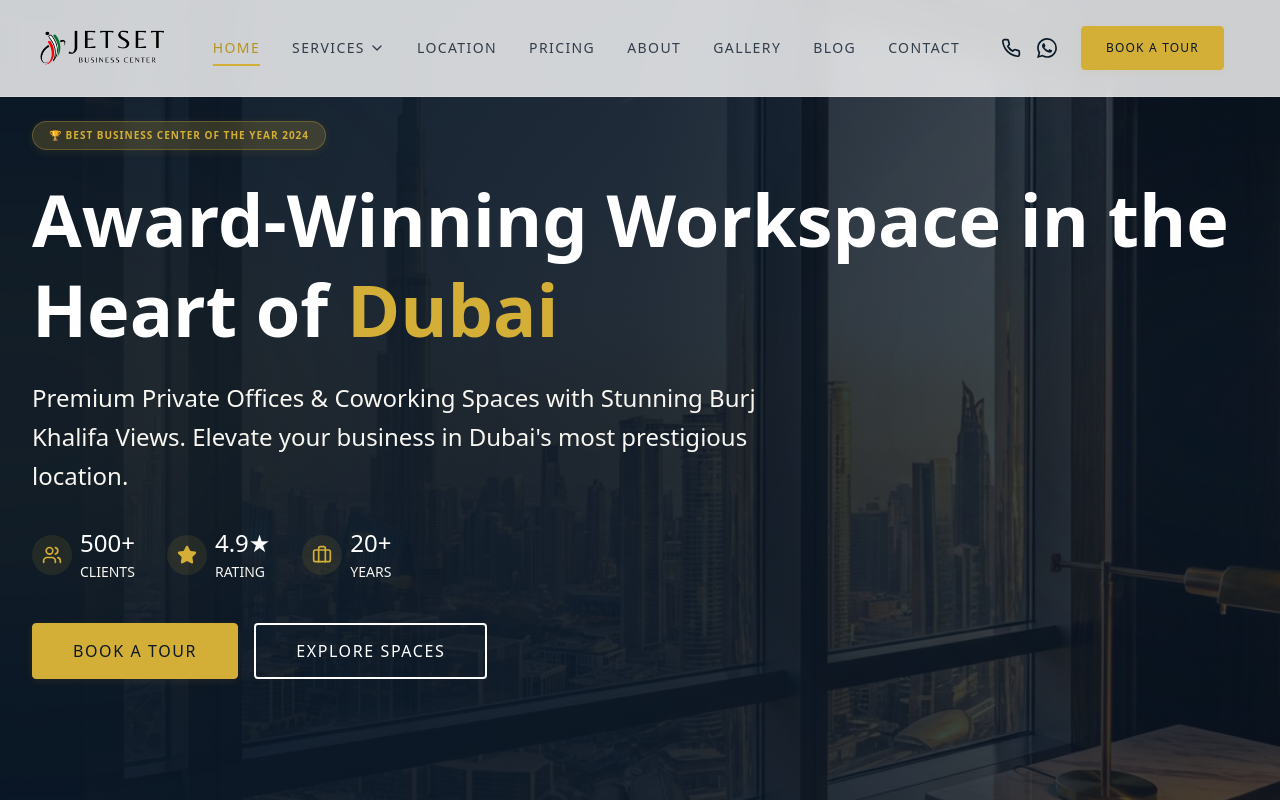
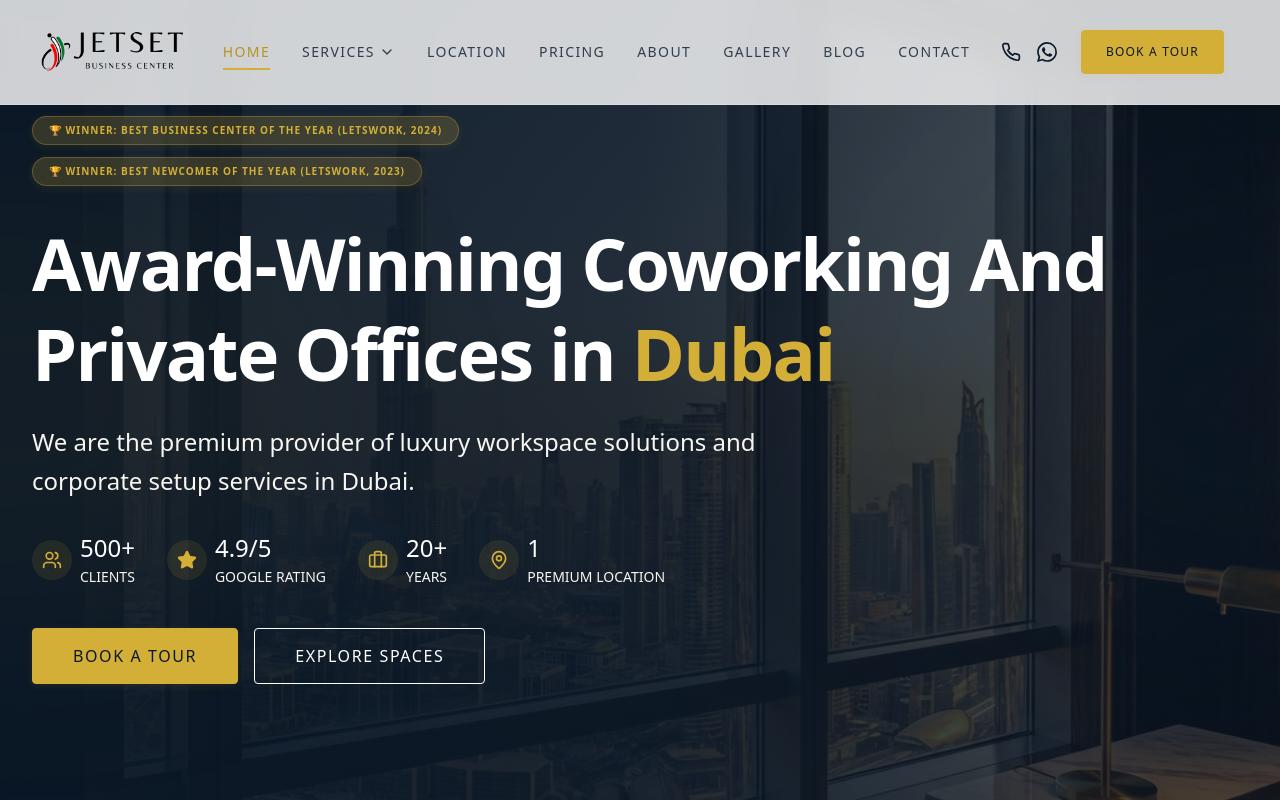
Before and after one commit to mshayan1121/jetsetbc_website, a Next.js app: page / in a window 1280 px wide. Shown: the top 800 px of the page. Built offline with nearby package versions, Linux system fonts and the light colour scheme; a web font is replaced by a local one.

Commit message:
Update site components, styles and pages

```diff
--- a/app/globals.css
+++ b/app/globals.css
@@ -93,6 +93,31 @@
     --ring: 222.2 84% 4.9%;
   }
 
+  /* Custom Scrollbar */
+  ::-webkit-scrollbar {
+    width: 8px;
+    height: 8px;
+  }
+
+  ::-webkit-scrollbar-track {
+    background: #F8F6F0; /* cream-50 */
+  }
+
+  ::-webkit-scrollbar-thumb {
+    background: #D4AF37; /* gold-500 */
+    border-radius: 4px;
+  }
+
+  ::-webkit-scrollbar-thumb:hover {
+    background: #B8941F; /* gold-600 */
+  }
+
+  /* Selection Color */
+  ::selection {
+    background-color: rgba(212, 175, 55, 0.2); /* gold-500 with opacity */
+    color: #0A1828; /* navy-900 */
+  }
+
   /* Prevent horizontal scroll on mobile */
   html,
   body {
@@ -126,7 +151,11 @@
   h4,
   h5,
   h6 {
-    @apply font-display font-semibold;
+    @apply font-display font-semibold leading-tight tracking-tight;
+  }
+
+  p {
+    @apply leading-relaxed;
   }
 }
 
--- a/app/services/page.tsx
+++ b/app/services/page.tsx
@@ -443,7 +443,7 @@
                             </div>
 
                             <div className="mt-10">
-                                <Button variant="outline" size="lg" className="border-white text-white hover:bg-white hover:text-navy-900" asChild>
+                                <Button variant="outline-light" size="lg" asChild>
                                     <Link href="/about">Discover Our Story</Link>
                                 </Button>
                             </div>
--- /dev/null
+++ b/app/template.tsx
@@ -0,0 +1,16 @@
+"use client";
+
+import { motion } from "framer-motion";
+
+export default function Template({ children }: { children: React.ReactNode }) {
+  return (
+    <motion.div
+      initial={{ opacity: 0, y: 10 }}
+      animate={{ opacity: 1, y: 0 }}
+      exit={{ opacity: 0, y: -10 }}
+      transition={{ ease: "easeInOut", duration: 0.4 }}
+    >
+      {children}
+    </motion.div>
+  );
+}
--- a/components/layout/Header.tsx
+++ b/components/layout/Header.tsx
@@ -103,9 +103,9 @@
                     <Image
                         src="/logo.png"
                         alt="Jetset Business Center"
-                        width={180}
-                        height={54}
-                        className="h-10 sm:h-12 md:h-14 w-auto"
+                        width={200}
+                        height={60}
+                        className="h-12 sm:h-14 md:h-16 w-auto"
                         priority
                     />
                 </Link>
@@ -143,19 +143,20 @@
                                 <AnimatePresence>
                                     {activeDropdown === link.name && (
                                         <motion.div
-                                            initial={{ opacity: 0, y: 10 }}
-                                            animate={{ opacity: 1, y: 0 }}
-                                            exit={{ opacity: 0, y: 10 }}
-                                            transition={{ duration: 0.2 }}
-                                            className="absolute top-full left-0 w-56 bg-white shadow-luxury-md border border-cream-100 rounded-sm py-4 mt-2"
+                                            initial={{ opacity: 0, y: 10, scale: 0.95 }}
+                                            animate={{ opacity: 1, y: 0, scale: 1 }}
+                                            exit={{ opacity: 0, y: 10, scale: 0.95 }}
+                                            transition={{ duration: 0.2, ease: "easeOut" }}
+                                            className="absolute top-full left-0 min-w-[260px] bg-white shadow-luxury-lg border border-cream-100 rounded-sm py-2 mt-2 overflow-hidden"
                                         >
                                             {link.dropdown.map((item) => (
                                                 <Link
                                                     key={item.name}
                                                     href={item.href}
-                                                    className="block px-6 py-3.5 text-xs font-accent uppercase tracking-wider text-navy-800 hover:bg-cream-50 hover:text-gold-600 transition-all duration-200"
+                                                    className="group flex items-center justify-between px-6 py-4 text-xs font-accent uppercase tracking-widest text-navy-800 hover:bg-cream-50 hover:text-gold-600 transition-all duration-300 border-l-2 border-transparent hover:border-gold-500 whitespace-nowrap"
                                                 >
-                                                    {item.name}
+                                                    <span>{item.name}</span>
+                                                    <ChevronDown className="w-3 h-3 opacity-0 -translate-x-2 group-hover:opacity-100 group-hover:translate-x-0 transition-all duration-300 -rotate-90" />
                                                 </Link>
                                             ))}
                                         </motion.div>
--- a/components/sections/CTASection.tsx
+++ b/components/sections/CTASection.tsx
@@ -114,9 +114,9 @@
                         className="w-full sm:w-auto"
                     >
                         <Button
-                            variant="outline"
+                            variant="outline-light"
                             size="lg"
-                            className="w-full border-white/80 px-10 py-5 text-lg font-bold text-white hover:border-white sm:w-auto"
+                            className="w-full px-10 py-5 text-lg font-bold sm:w-auto"
                             asChild
                         >
                             <Link href="/contact">
--- a/components/sections/ContactPageClient.tsx
+++ b/components/sections/ContactPageClient.tsx
@@ -129,7 +129,7 @@
                             title="Visit Us"
                             value="Prime Tower, Level 20, Business Bay"
                             label="Get Directions"
-                            link="https://www.google.com/maps/search/?api=1&query=Jetset+Business+Center+Prime+Tower+Business+Bay+Dubai"
+                            link="https://share.google/PorP2aIgEQ7L2B2RQ"
                         />
                     </motion.div>
                 </div>
@@ -217,7 +217,7 @@
 
                                 <div className="mt-8 pt-8 border-t border-cream-200 text-center">
                                     <Button variant="secondary" asChild>
-                                        <a href="https://www.google.com/maps/search/?api=1&query=Jetset+Business+Center+Prime+Tower+Business+Bay+Dubai" target="_blank" rel="noreferrer">
+                                        <a href="https://share.google/PorP2aIgEQ7L2B2RQ" target="_blank" rel="noreferrer">
                                             Get Directions <ArrowRight className="ml-2 w-4 h-4" />
                                         </a>
                                     </Button>
--- a/components/sections/Hero.tsx
+++ b/components/sections/Hero.tsx
@@ -3,7 +3,7 @@
 import React from "react";
 import Link from "next/link";
 import { motion, useScroll, useTransform } from "framer-motion";
-import { Star, Users, Briefcase } from "lucide-react";
+import { Star, Users, Briefcase, MapPin } from "lucide-react";
 import { Button } from "@/components/ui/Button";
 import { Badge } from "@/components/ui/Badge";
 import Image from "next/image";
@@ -33,17 +33,24 @@
 
             {/* Content Container */}
             <div className="relative z-10 max-w-7xl mx-auto px-4 sm:px-6 lg:px-8 py-20 w-full">
-                {/* Award Badge */}
+                {/* Award Badges */}
                 <motion.div
                     initial={{ opacity: 0, scale: 0.8 }}
                     animate={{ opacity: 1, scale: 1 }}
                     transition={{ duration: 0.6, delay: 0.2, ease: "easeOut" }}
+                    className="flex flex-col items-start gap-3 mb-8"
                 >
                     <Badge
                         variant="gold"
-                        className="bg-gold-500/20 text-gold-500 border border-gold-500/30 px-4 py-1.5 mb-6 backdrop-blur-md"
+                        className="bg-gold-500/20 text-gold-500 border border-gold-500/30 px-4 py-1.5 backdrop-blur-md"
                     >
-                        🏆 BEST BUSINESS CENTER OF THE YEAR 2024
+                        🏆 Winner: Best Business Center of the Year (Letswork, 2024)
+                    </Badge>
+                    <Badge
+                        variant="gold"
+                        className="bg-gold-500/20 text-gold-500 border border-gold-500/30 px-4 py-1.5 backdrop-blur-md"
+                    >
+                        🏆 Winner: Best Newcomer of the Year (Letswork, 2023)
                     </Badge>
                 </motion.div>
 
@@ -54,7 +61,7 @@
                     transition={{ duration: 0.8, delay: 0.4, ease: "easeOut" }}
                     className="font-display text-4xl sm:text-5xl md:text-6xl lg:text-7xl text-white mb-6 leading-tight"
                 >
-                    Award-Winning Workspace in the Heart of{' '}
+                    Award-Winning Coworking And Private Offices in{' '}
                     <span className="text-gold-500">Dubai</span>
                 </motion.h1>
 
@@ -65,8 +72,7 @@
                     transition={{ duration: 0.8, delay: 0.6, ease: "easeOut" }}
                     className="font-body text-lg sm:text-xl md:text-2xl text-cream-50 mb-8 max-w-3xl leading-relaxed"
                 >
-                    Premium Private Offices & Coworking Spaces with Stunning Burj Khalifa Views.
-                    Elevate your business in Dubai's most prestigious location.
+                    We are the premium provider of luxury workspace solutions and corporate setup services in Dubai.
                 </motion.p>
 
                 {/* Stats Row */}
@@ -76,35 +82,53 @@
                     transition={{ duration: 0.8, delay: 0.8 }}
                     className="flex flex-wrap items-center gap-6 md:gap-8 mb-10"
                 >
+                    <Link href="#testimonials" className="group">
                         <div className="flex items-center gap-2">
-                        <div className="w-10 h-10 bg-gold-500/10 rounded-full flex items-center justify-center">
+                            <div className="w-10 h-10 bg-gold-500/10 rounded-full flex items-center justify-center group-hover:bg-gold-500/20 transition-colors">
                                 <Users className="w-5 h-5 text-gold-500" />
                             </div>
                             <div className="text-white">
-                            <span className="font-accent text-2xl block">500+</span>
+                                <span className="font-accent text-2xl block group-hover:text-gold-400 transition-colors">500+</span>
                                 <span className="text-sm text-cream-50">CLIENTS</span>
                             </div>
                         </div>
+                    </Link>
 
+                    <Link href="https://share.google/PorP2aIgEQ7L2B2RQ" target="_blank" rel="noopener noreferrer" className="group">
                         <div className="flex items-center gap-2">
-                        <div className="w-10 h-10 bg-gold-500/10 rounded-full flex items-center justify-center">
+                            <div className="w-10 h-10 bg-gold-500/10 rounded-full flex items-center justify-center group-hover:bg-gold-500/20 transition-colors">
                                 <Star className="w-5 h-5 text-gold-500 fill-gold-500" />
                             </div>
                             <div className="text-white">
-                            <span className="font-accent text-2xl block">4.9★</span>
-                            <span className="text-sm text-cream-50">RATING</span>
+                                <span className="font-accent text-2xl block group-hover:text-gold-400 transition-colors">4.9/5</span>
+                                <span className="text-sm text-cream-50">GOOGLE RATING</span>
                             </div>
                         </div>
+                    </Link>
 
+                    <Link href="/about" className="group">
                         <div className="flex items-center gap-2">
-                        <div className="w-10 h-10 bg-gold-500/10 rounded-full flex items-center justify-center">
+                            <div className="w-10 h-10 bg-gold-500/10 rounded-full flex items-center justify-center group-hover:bg-gold-500/20 transition-colors">
                                 <Briefcase className="w-5 h-5 text-gold-500" />
                             </div>
                             <div className="text-white">
-                            <span className="font-accent text-2xl block">20+</span>
+                                <span className="font-accent text-2xl block group-hover:text-gold-400 transition-colors">20+</span>
                                 <span className="text-sm text-cream-50">YEARS</span>
                             </div>
                         </div>
+                    </Link>
+
+                    <Link href="/locations/prime-tower" className="group">
+                        <div className="flex items-center gap-2">
+                            <div className="w-10 h-10 bg-gold-500/10 rounded-full flex items-center justify-center group-hover:bg-gold-500/20 transition-colors">
+                                <MapPin className="w-5 h-5 text-gold-500" />
+                            </div>
+                            <div className="text-white">
+                                <span className="font-accent text-2xl block group-hover:text-gold-400 transition-colors">1</span>
+                                <span className="text-sm text-cream-50">PREMIUM LOCATION</span>
+                            </div>
+                        </div>
+                    </Link>
                 </motion.div>
 
                 {/* CTA Buttons */}
@@ -122,9 +146,8 @@
                         <Link href="/book-tour">BOOK A TOUR</Link>
                     </Button>
                     <Button
-                        variant="outline"
+                        variant="outline-light"
                         size="lg"
-                        className="border-2 border-white text-white hover:bg-white hover:text-navy-900"
                         asChild
                     >
                         <Link href="/services">EXPLORE SPACES</Link>
--- a/components/sections/ServicesOverview.tsx
+++ b/components/sections/ServicesOverview.tsx
@@ -9,8 +9,8 @@
 
 const services = [
     {
-        title: "Private Offices",
-        description: "Fully furnished suites with panoramic Burj Khalifa views and 24/7 access",
+        title: "Private Office",
+        description: "Fully furnished suites with panoramic Burj Khalifa and Dubai Canal views and 24/7 access",
         price: "From AED 50,000/year",
         cta: "View Offices",
         icon: Building,
@@ -20,13 +20,13 @@
         link: "/services/private-offices",
     },
     {
-        title: "Coworking Spaces",
+        title: "Coworking",
         description: "Flexible desks in a vibrant professional community with all amenities",
         price: "From AED 80/day",
         cta: "Explore Spaces",
         icon: Users,
         image: "/images/services/coworking.png",
-        height: "h-[450px] md:h-[600px]",
+        height: "h-[450px] md:h-[500px]",
         delay: 0.2,
         link: "/services/coworking",
     },
@@ -37,7 +37,7 @@
         cta: "Book a Room",
         icon: Presentation,
         image: "/images/services/meeting-rooms.png",
-        height: "h-[450px] md:h-[600px]",
+        height: "h-[450px] md:h-[500px]",
         delay: 0.4,
         link: "/services/meeting-rooms",
     },
@@ -89,8 +89,7 @@
                             whileInView={{ opacity: 1, y: 0 }}
                             viewport={{ once: true, margin: "-100px" }}
                             transition={{ duration: 0.8, delay: service.delay, ease: [0.22, 1, 0.36, 1] }}
-                            className={`group relative bg-white rounded-2xl overflow-hidden shadow-navy-sm hover:shadow-luxury-lg transition-all duration-500 flex flex-col min-h-[400px] ${service.height} ${index % 2 !== 0 ? "md:mt-12" : ""
-                                } ${index === 2 ? "md:-mt-12" : ""}`}
+                            className={`group relative bg-white rounded-2xl overflow-hidden shadow-navy-sm hover:shadow-luxury-lg transition-all duration-500 flex flex-col min-h-[400px] ${service.height}`}
                         >
                             {/* Image Container */}
                             <div className="relative flex-grow overflow-hidden">
--- a/components/sections/WhyJetset.tsx
+++ b/components/sections/WhyJetset.tsx
@@ -147,7 +147,6 @@
                             <Button
                                 variant="outline"
                                 size="lg"
-                                className="border-gold-500 text-gold-500 hover:bg-gold-500 hover:text-navy-900"
                                 asChild
                             >
                                 <Link href="/about">Discover Our Story</Link>
--- a/components/ui/Button.tsx
+++ b/components/ui/Button.tsx
@@ -17,8 +17,12 @@
                     "bg-navy-900 text-white border border-navy-900 hover:bg-navy-800 hover:border-navy-800 shadow-navy-sm hover:shadow-navy-md",
                 outline:
                     "bg-transparent text-gold-500 border border-gold-500 hover:bg-gold-500 hover:text-navy-900 active:bg-gold-600",
+                "outline-light":
+                    "bg-transparent text-white border border-white hover:bg-white hover:text-navy-900 active:bg-cream-100",
                 ghost:
                     "bg-transparent text-navy-900 hover:bg-cream-100 hover:text-gold-600",
+                "ghost-light":
+                    "bg-transparent text-white hover:bg-white/10 hover:text-gold-400",
             },
             size: {
                 sm: "h-11 px-6 py-2 text-xs",
```
Also changed, not shown: components/sections/Testimonials.tsx (+8 -3 lines). Lines whose indentation alone changed are shown as unchanged.
